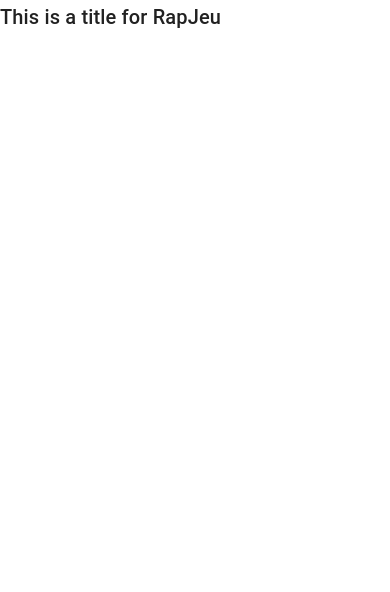
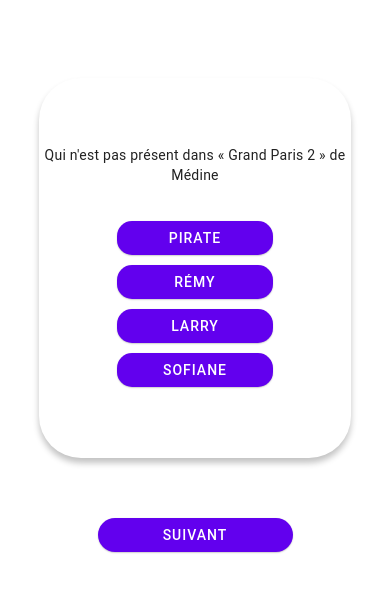
Before and after one commit to BSAMobileTeam/RapLand-Frontend, a React Native app: screen / in a window 390 px wide. Shown: the top 592 px of the page. Built offline with nearby package versions, Linux system fonts and the light colour scheme.

Commit message:
update QuestionPaper component style and add "suivant" button for test purposes

```diff
--- a/App.tsx
+++ b/App.tsx
@@ -1,28 +1,63 @@
-import { StatusBar } from 'expo-status-bar';
-import React from 'react';
-import { StyleSheet, Text, View } from 'react-native';
-import { Provider as PaperProvider, Title } from 'react-native-paper'
+import React, { Component } from 'react';
+import { StyleSheet } from 'react-native';
+import {
+    Provider as PaperProvider,
+    Button
+} from 'react-native-paper'
 import QuestionPaper from './app/components/QuestionPaper'
 import {
     getRandomQuestion
 } from './data-temp/question'
+import IQuestion from './models/IQuestion'
 
-export default function App() {
-    return (
-        <PaperProvider>
-            <QuestionPaper
-                question={getRandomQuestion()}
-            />
+interface IAppState {
+    question: IQuestion
+}
 
-        </PaperProvider>
-  );
+export default class App extends Component<{}, IAppState> {
+    constructor (props) {
+        super(props)
+        this.state = {
+            question: getRandomQuestion()
+        }
+    }
+
+    render() {
+        const { question } = this.state
+        return (
+            <PaperProvider>
+                <QuestionPaper
+                    style={styles.questionPaper}
+                    question={question}
+                />
+                <Button
+                    mode="contained"
+                    onPress={() => {
+                        this.setState({
+                            question: getRandomQuestion()
+                        })
+                    }}
+                    style={{
+                        width: '50%',
+                        borderRadius: 20,
+                        marginLeft: '25%',
+                        marginTop: 60
+                    }}
+                >
+                    Suivant
+                </Button>
+            </PaperProvider>
+        )
+    }
 }
 
 const styles = StyleSheet.create({
-    container: {
-        flex: 1,
-        backgroundColor: '#fff',
-        alignItems: 'center',
-        justifyContent: 'center',
+    questionPaper: {
+        marginLeft: 'auto',
+        marginRight: 'auto',
+        marginTop: '20%'
     },
+    button: {
+
+    }
 });
--- a/app/components/QuestionPaper.tsx
+++ b/app/components/QuestionPaper.tsx
@@ -1,10 +1,19 @@
 import { StatusBar } from 'expo-status-bar';
 import React, { Component } from 'react';
-import { StyleSheet, Text, View } from 'react-native';
-import { Provider as PaperProvider, Title } from 'react-native-paper'
+import {
+    StyleSheet,
+    StyleProp,
+    ViewStyle
+} from 'react-native';
+import {
+    Paragraph,
+    Button,
+    Surface
+} from 'react-native-paper'
 import IQuestion from '../../models/IQuestion'
 
 interface IQuestionPaperProps {
+    style: StyleProp<ViewStyle>,
     question: IQuestion
 }
 
@@ -14,8 +23,44 @@
     }
 
     render() {
+        const { style, question } = this.props
         return (
-            <Title>This is a title for RapJeu</Title>
+            <Surface style={[styles.surface, style]}>
+                <Paragraph style={styles.paragraph}>{question.question.intitule}</Paragraph>
+                {
+                    question.question.choix.map((choice, index) => (
+                        <Button
+                            style={styles.button}
+                            mode="contained"
+                            key={index}
+                            onPress={() => {}}
+                        >
+                            {choice}
+                        </Button>
+                    ))
+                }
+            </Surface>
         )
     }
 }
+
+const styles = StyleSheet.create({
+    surface: {
+        minHeight: '45%',
+        width: '80%',
+        alignItems: 'center',
+        justifyContent: 'center',
+        elevation: 6,
+        borderRadius: 42
+    },
+    paragraph: {
+        textAlign: 'center',
+        marginBottom: '10%'
+    },
+    button: {
+        marginTop: 5,
+        marginBottom: 5,
+        minWidth: '50%',
+        borderRadius: 15
+    }
+})
--- a/models/IQuestion.ts
+++ b/models/IQuestion.ts
@@ -4,7 +4,7 @@
     type_question: string,
     question: {
         intitule: string,
-        choix: string | string[],
+        choix: string[],
         reponse: string | string[]
     }
 }
```
